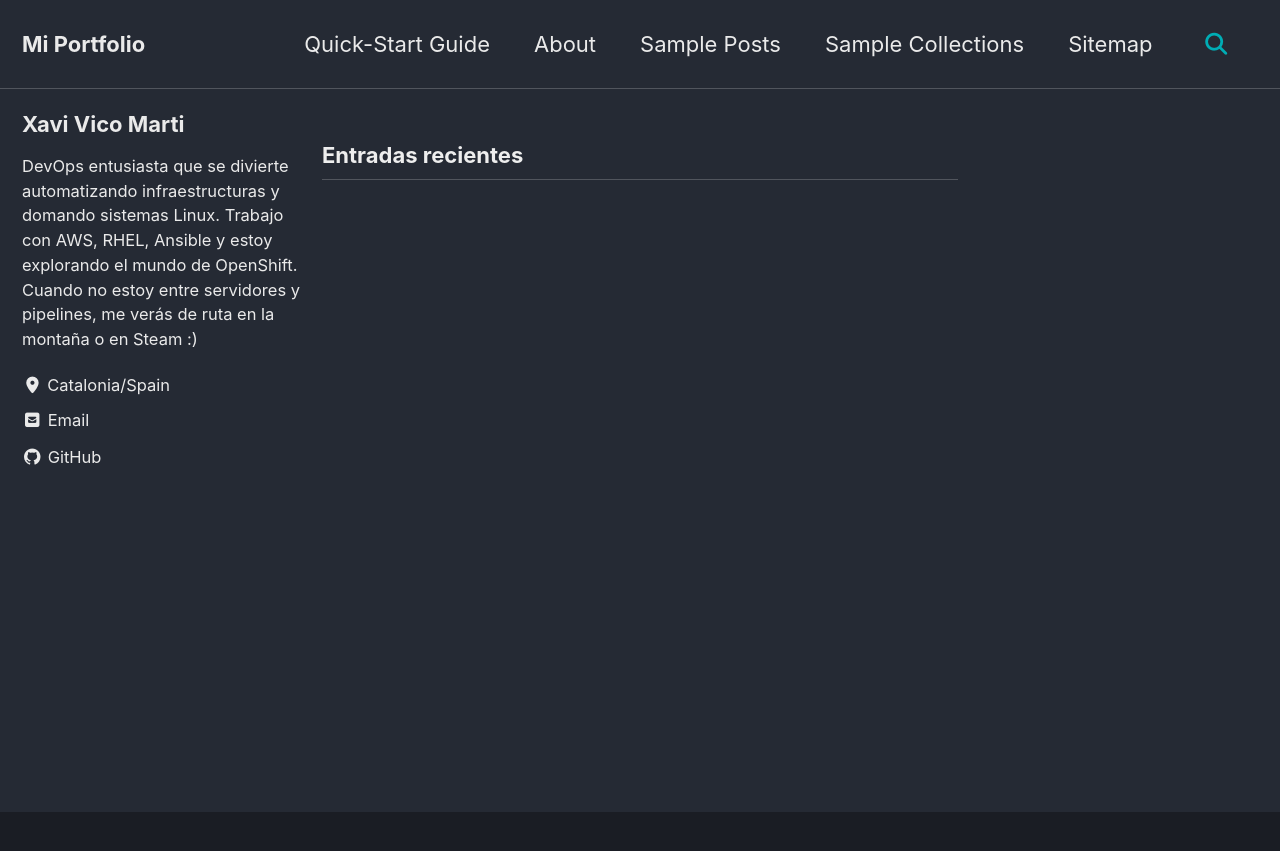
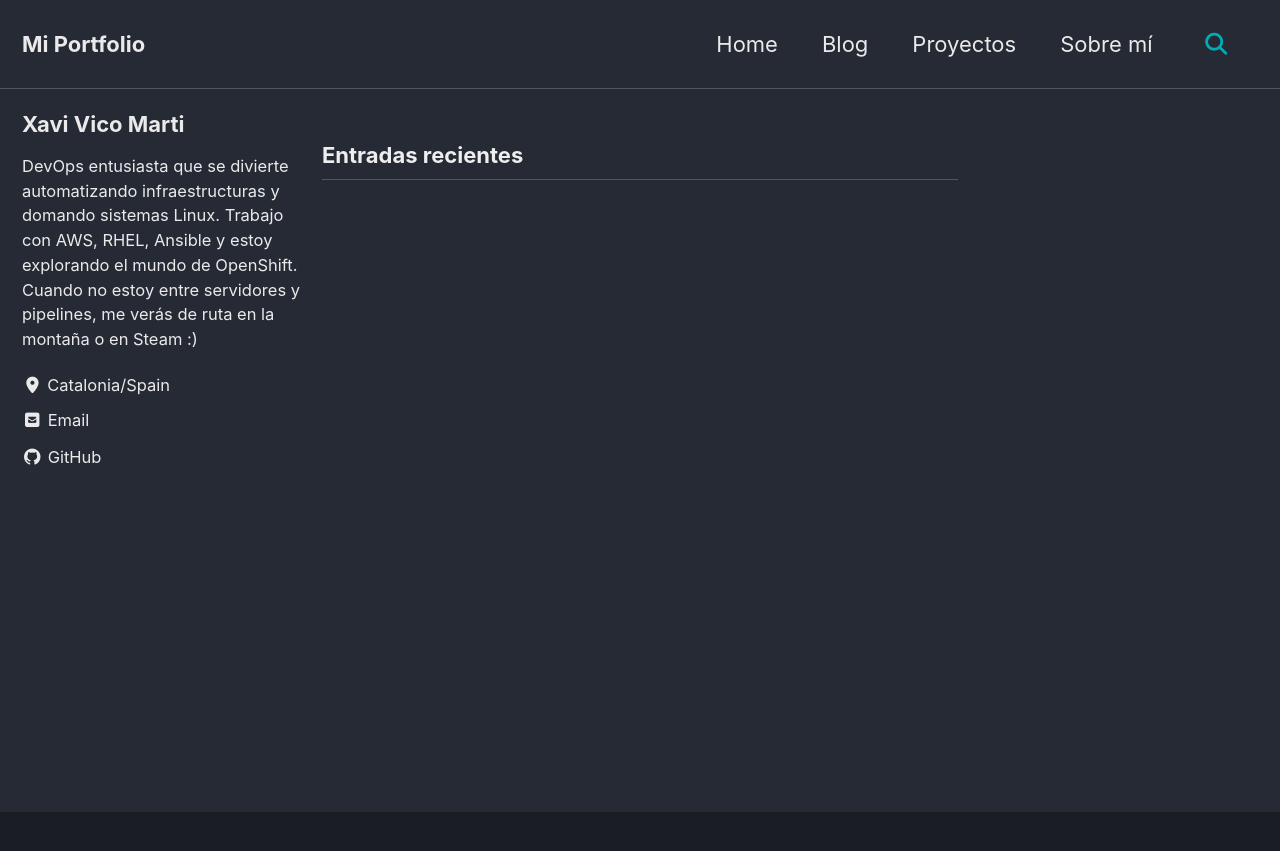
Before and after one commit to xaco04/xaco04.github.io, a Jekyll site: the page built from index.html, in a window 1280 px wide. Shown: the top 851 px of the page. Built offline with Jekyll 4.4.1, drawn with Linux system fonts in a browser that asks for light colours; cached includes are drawn as plain includes; the list of posts is cut into pages by our own code.

Commit message:
Update navigation.yml

```diff
--- a/_data/navigation.yml
+++ b/_data/navigation.yml
@@ -1,12 +1,10 @@
 # main links
 main:
-  - title: "Quick-Start Guide"
+  - title: "Home"
     url: https://mmistakes.github.io/minimal-mistakes/docs/quick-start-guide/
-  - title: "About"
+  - title: "Blog"
     url: https://mmistakes.github.io/minimal-mistakes/about/
-  - title: "Sample Posts"
+  - title: "Proyectos"
     url: /year-archive/
-  - title: "Sample Collections"
+  - title: "Sobre mí"
     url: /collection-archive/
-  - title: "Sitemap"
-    url: /sitemap/
```
